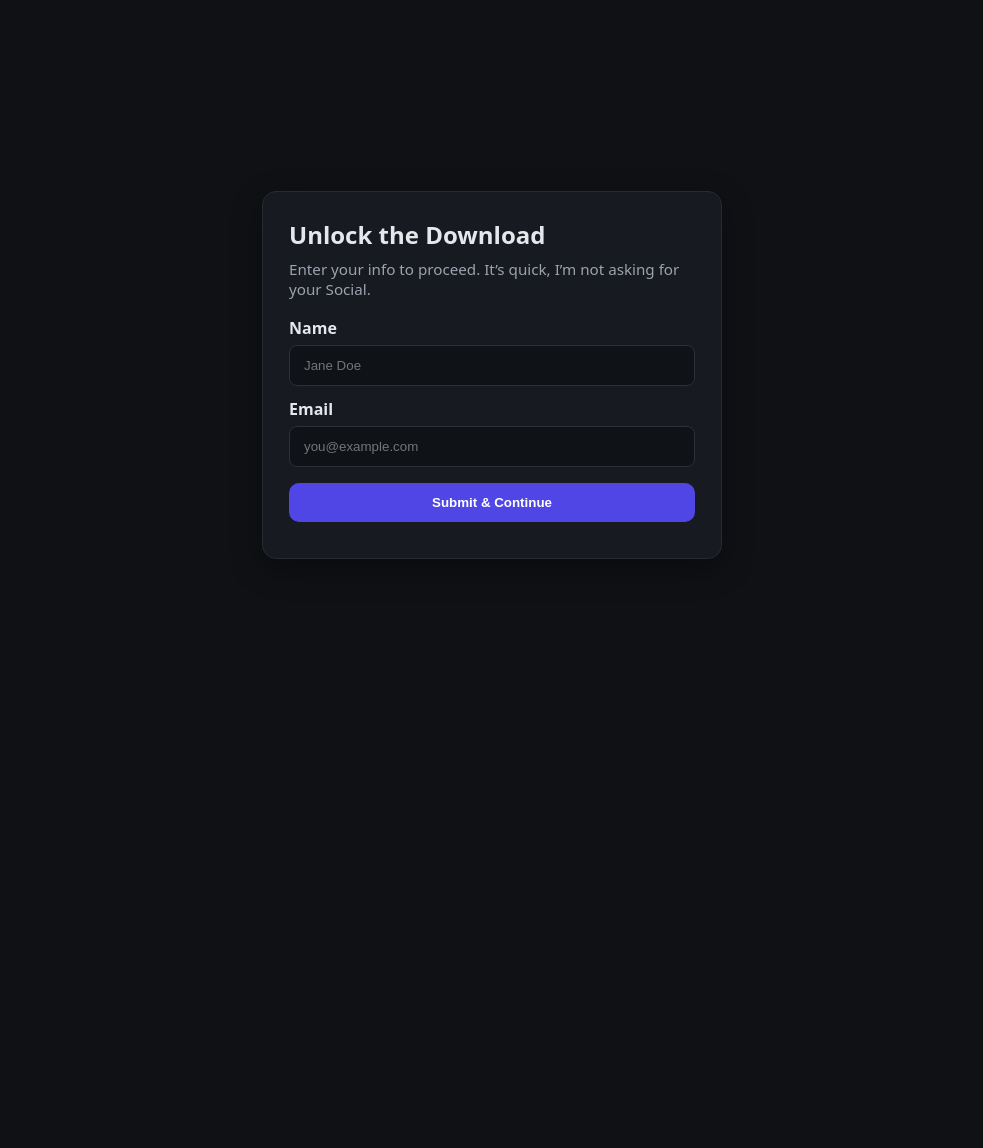
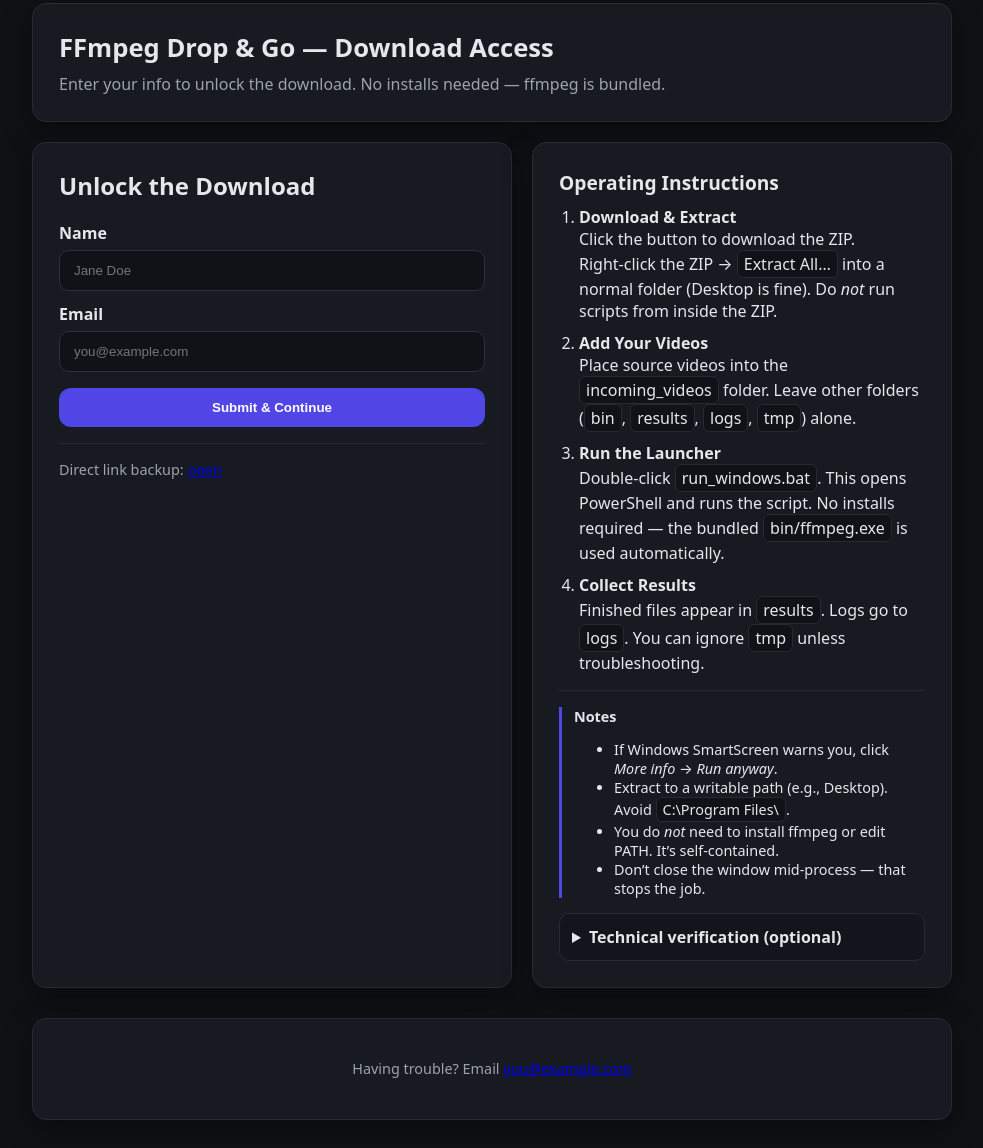
Before and after one commit to fypinsights/tiktok_mixer, a plain HTML site: page index.html in a window 1280 px wide. Shown: the part 25-1173 px from the top of the page, without its empty margins (148-1131 px from the left). Before the commit the page ends 800 px from the top, so only its background shows below. Drawn offline with Linux system fonts and the light colour scheme.

Commit message:
Update index.html
2nd

```diff
--- a/index.html
+++ b/index.html
@@ -3,33 +3,60 @@
 <head>
   <meta charset="utf-8" />
   <meta name="viewport" content="width=device-width,initial-scale=1" />
-  <title>Access Download</title>
+  <title>Download: FFmpeg Drop & Go</title>
+  <meta name="description" content="Enter your info to unlock the FFmpeg Drop & Go download. Includes clear operating instructions." />
   <style>
-    :root { --bg:#0f1115; --card:#171a20; --text:#e5e7eb; --muted:#9ca3af; --accent:#4f46e5; --accent2:#10b981; --err:#ef4444; }
+    :root{
+      --bg:#0f1115; --card:#171a20; --text:#e5e7eb; --muted:#9ca3af; --accent:#4f46e5; --accent-2:#10b981; --err:#ef4444; --line:#262a33;
+    }
     *{box-sizing:border-box}
     html,body{margin:0;padding:0;background:var(--bg);color:var(--text);font-family:system-ui,-apple-system,Segoe UI,Roboto,Inter,Arial,sans-serif}
-    .wrap{min-height:100vh;display:grid;place-items:center;padding:24px}
-    .card{width:100%;max-width:460px;background:var(--card);border:1px solid #262a33;border-radius:14px;padding:26px;box-shadow:0 10px 30px rgba(0,0,0,.35)}
-    h1{margin:0 0 8px;font-size:1.5rem}
-    p.sub{margin:0 0 18px;color:var(--muted);font-size:.95rem}
+    .wrap{min-height:100vh;display:grid;place-items:center;padding:28px}
+    .container{width:100%;max-width:920px;display:grid;gap:20px}
+    .grid{display:grid;gap:20px}
+    @media(min-width:900px){.grid{grid-template-columns:480px 1fr}}
+
+    .card{background:var(--card);border:1px solid var(--line);border-radius:14px;box-shadow:0 10px 30px rgba(0,0,0,.35)}
+    .pad{padding:26px}
+    h1{margin:0 0 8px;font-size:1.6rem}
+    .sub{margin:0;color:var(--muted)}
+
     label{display:block;margin:12px 0 6px;font-weight:600}
-    input[type="text"],input[type="email"]{width:100%;padding:12px 14px;border-radius:8px;border:1px solid #2b303a;background:#0f1217;color:var(--text)}
-    button{width:100%;margin-top:16px;padding:12px 16px;border:0;border-radius:10px;background:var(--accent);color:#fff;font-weight:700;cursor:pointer}
-    button:hover{filter:brightness(.95)}
+    input[type="text"],input[type="email"]{width:100%;padding:12px 14px;border-radius:10px;border:1px solid #2b303a;background:#0f1217;color:var(--text)}
+    button{width:100%;margin-top:16px;padding:12px 16px;border:0;border-radius:12px;background:var(--accent);color:#fff;font-weight:800;cursor:pointer}
+    button:hover{filter:brightness(.96)}
     .status{margin-top:10px;font-size:.95rem}
     .status.err{color:var(--err)}
-    .status.ok{color:var(--accent2)}
+    .status.ok{color:var(--accent-2)}
+
     .dl{display:none;margin-top:16px;text-align:center}
-    .dl a{display:inline-block;padding:12px 18px;border-radius:10px;background:var(--accent2);color:#06110a;text-decoration:none;font-weight:800}
-    .foot{margin-top:14px;font-size:.85rem;color:var(--muted);text-align:center}
+    .dl a{display:inline-block;padding:12px 18px;border-radius:12px;background:var(--accent-2);color:#06110a;text-decoration:none;font-weight:900}
+    .muted{color:var(--muted)}
+    .small{font-size:.9rem}
+
+    .section h2{margin:0 0 10px;font-size:1.2rem}
+    .steps{list-style:decimal;margin:0;padding-left:20px}
+    .steps li{margin:10px 0}
+    .kbd{display:inline-block;padding:2px 6px;border:1px solid var(--line);border-radius:6px;background:#0f1217}
+    .note{border-left:3px solid var(--accent);padding-left:12px}
+    .hr{height:1px;background:var(--line);margin:16px 0}
+    details{background:#12151b;border:1px solid var(--line);border-radius:10px;padding:12px}
+    summary{cursor:pointer;font-weight:700}
+    .footer{margin-top:10px;text-align:center}
   </style>
 </head>
 <body>
   <main class="wrap">
-    <section class="card" aria-labelledby="t">
-      <h1 id="t">Unlock the Download</h1>
-      <p class="sub">Enter your info to proceed. It’s quick, I’m not asking for your Social.</p>
+    <div class="container">
+      <header class="card pad">
+        <h1>FFmpeg Drop & Go — Download Access</h1>
+        <p class="sub">Enter your info to unlock the download. No installs needed — ffmpeg is bundled.</p>
+      </header>
 
+      <div class="grid">
+        <!-- ACCESS / FORM CARD -->
+        <section class="card pad" aria-labelledby="gateTitle">
+          <h2 id="gateTitle" style="margin-top:0">Unlock the Download</h2>
           <form id="f" novalidate>
             <label for="name">Name</label>
             <input id="name" name="name" type="text" placeholder="Jane Doe" autocomplete="name" required />
@@ -39,43 +66,85 @@
 
             <button id="btn" type="submit">Submit & Continue</button>
             <div id="status" class="status" role="status" aria-live="polite"></div>
-      </form>
 
             <div id="dl" class="dl">
               <a id="dllink" href="#" download>Download Now</a>
-        <div class="foot">If the button doesn’t work, right-click and “Save link as…”</div>
+              <p class="muted small" style="margin-top:10px">If this fails, right‑click the button and choose “Save link as…”</p>
             </div>
+
+            <div class="hr"></div>
+            <p class="small muted">Direct link backup: <a id="directLink" href="#">open</a></p>
+          </form>
         </section>
+
+        <!-- INSTRUCTIONS CARD -->
+        <section class="card pad section" aria-labelledby="instTitle">
+          <h2 id="instTitle">Operating Instructions</h2>
+          <ol class="steps">
+            <li><strong>Download & Extract</strong><br />
+              Click the button to download the ZIP. Right‑click the ZIP → <span class="kbd">Extract All…</span> into a normal folder (Desktop is fine). Do <em>not</em> run scripts from inside the ZIP.
+            </li>
+            <li><strong>Add Your Videos</strong><br />
+              Place source videos into the <span class="kbd">incoming_videos</span> folder. Leave other folders (<span class="kbd">bin</span>, <span class="kbd">results</span>, <span class="kbd">logs</span>, <span class="kbd">tmp</span>) alone.
+            </li>
+            <li><strong>Run the Launcher</strong><br />
+              Double‑click <span class="kbd">run_windows.bat</span>. This opens PowerShell and runs the script. No installs required — the bundled <span class="kbd">bin/ffmpeg.exe</span> is used automatically.
+            </li>
+            <li><strong>Collect Results</strong><br />
+              Finished files appear in <span class="kbd">results</span>. Logs go to <span class="kbd">logs</span>. You can ignore <span class="kbd">tmp</span> unless troubleshooting.
+            </li>
+          </ol>
+
+          <div class="hr"></div>
+          <div class="note small">
+            <p><strong>Notes</strong></p>
+            <ul>
+              <li>If Windows SmartScreen warns you, click <em>More info</em> → <em>Run anyway</em>.</li>
+              <li>Extract to a writable path (e.g., Desktop). Avoid <span class="kbd">C:\Program Files\</span>.</li>
+              <li>You do <em>not</em> need to install ffmpeg or edit PATH. It’s self‑contained.</li>
+              <li>Don’t close the window mid‑process — that stops the job.</li>
+            </ul>
+          </div>
+
+          <details style="margin-top:12px">
+            <summary>Technical verification (optional)</summary>
+            <p class="small muted">The launcher runs PowerShell with <span class="kbd">-ExecutionPolicy Bypass</span> and calls the script next to it. The script resolves paths via <span class="kbd">$PSScriptRoot</span> and invokes <span class="kbd">bin/ffmpeg.exe</span> directly. No global PATH dependency.</p>
+          </details>
+        </section>
+      </div>
+
+      <footer class="card pad footer">
+        <p class="small muted">Having trouble? Email <a id="ownerEmail" href="#"></a></p>
+      </footer>
+    </div>
   </main>
 
   <script>
-    // ====== CONFIG ======
-    const ZIP_PATH   = "myfile.zip";         // your ZIP path or full URL
-    const OWNER_EMAIL= "you@example.com";    // for mailto mode
-    const USE_MAILTO = false;                // true = open email client, false = just store locally
+    // ===== CONFIG: edit these =====
+    const ZIP_PATH    = "myfile.zip";          // e.g. the ZIP filename in the same folder as index.html
+    const OWNER_EMAIL = "you@example.com";     // support contact shown in footer
+    const USE_MAILTO  = false;                  // true = open mail client after unlock, false = don't
 
-    // Wire the download link
+    // Wire links and contact
     const dlLink = document.getElementById("dllink");
-    dlLink.href = ZIP_PATH;
+    const directLink = document.getElementById("directLink");
+    const ownerEmailA = document.getElementById("ownerEmail");
+    dlLink.href = ZIP_PATH; directLink.href = ZIP_PATH;
+    ownerEmailA.textContent = OWNER_EMAIL; ownerEmailA.href = `mailto:${OWNER_EMAIL}`;
 
     const form = document.getElementById("f");
     const btn  = document.getElementById("btn");
     const stat = document.getElementById("status");
     const dl   = document.getElementById("dl");
 
-    // Show download immediately if already "unlocked" (return visitors)
-    if (localStorage.getItem("dl_unlocked") === "1") {
-      document.getElementById("dl").style.display = "block";
-    }
+    // If already unlocked previously, show download immediately
+    if (localStorage.getItem("dl_unlocked") === "1") dl.style.display = "block";
 
-    function setStatus(msg, cls) {
+    function setStatus(msg, cls){
       stat.textContent = msg || "";
       stat.className = "status" + (cls ? " " + cls : "");
     }
-
-    function validEmail(v){
-      return /^[^\s@]+@[^\s@]+\.[^\s@]+$/.test(v);
-    }
+    function validEmail(v){ return /^[^\s@]+@[^\s@]+\.[^\s@]+$/.test(v); }
 
     form.addEventListener("submit", (e) => {
       e.preventDefault();
@@ -84,35 +153,30 @@
       const name  = form.name.value.trim();
       const email = form.email.value.trim();
 
-      if (!name)  { setStatus("Name is required.", "err"); return; }
-      if (!email) { setStatus("Email is required.", "err"); return; }
-      if (!validEmail(email)) { setStatus("Enter a valid email.", "err"); return; }
+      if (!name){ setStatus("Name is required.", "err"); return; }
+      if (!email){ setStatus("Email is required.", "err"); return; }
+      if (!validEmail(email)){ setStatus("Enter a valid email.", "err"); return; }
 
       btn.disabled = true;
 
-      // Store locally so you at least have something to reference client-side
+      // Minimal local record so repeat visits stay unlocked (still no server)
       try {
         const entries = JSON.parse(localStorage.getItem("dl_entries") || "[]");
         entries.push({ name, email, ts: new Date().toISOString() });
         localStorage.setItem("dl_entries", JSON.stringify(entries));
-      } catch (_) {}
+      } catch {}
 
-      // Unlock
       localStorage.setItem("dl_unlocked", "1");
       dl.style.display = "block";
       setStatus("Unlocked.", "ok");
 
-      // Optional: open email client for a quick “I want access” ping (no server needed)
-      if (USE_MAILTO) {
+      if (USE_MAILTO){
         const subject = encodeURIComponent("Download request");
         const body = encodeURIComponent(`Name: ${name}\nEmail: ${email}\nPage: ${location.href}\nTime: ${new Date().toISOString()}`);
-        const url = `mailto:${OWNER_EMAIL}?subject=${subject}&body=${body}`;
-        // Open mail client without blocking the download
-        setTimeout(() => { window.location.href = url; }, 200);
+        setTimeout(()=>{ window.location.href = `mailto:${OWNER_EMAIL}?subject=${subject}&body=${body}`; }, 150);
       }
 
-      // Start download after a short beat so the status is visible
-      setTimeout(() => { window.location.href = ZIP_PATH; btn.disabled = false; }, 400);
+      setTimeout(()=>{ window.location.href = ZIP_PATH; btn.disabled = false; }, 350);
     });
   </script>
 </body>
```
Lines whose indentation alone changed are shown as unchanged.
